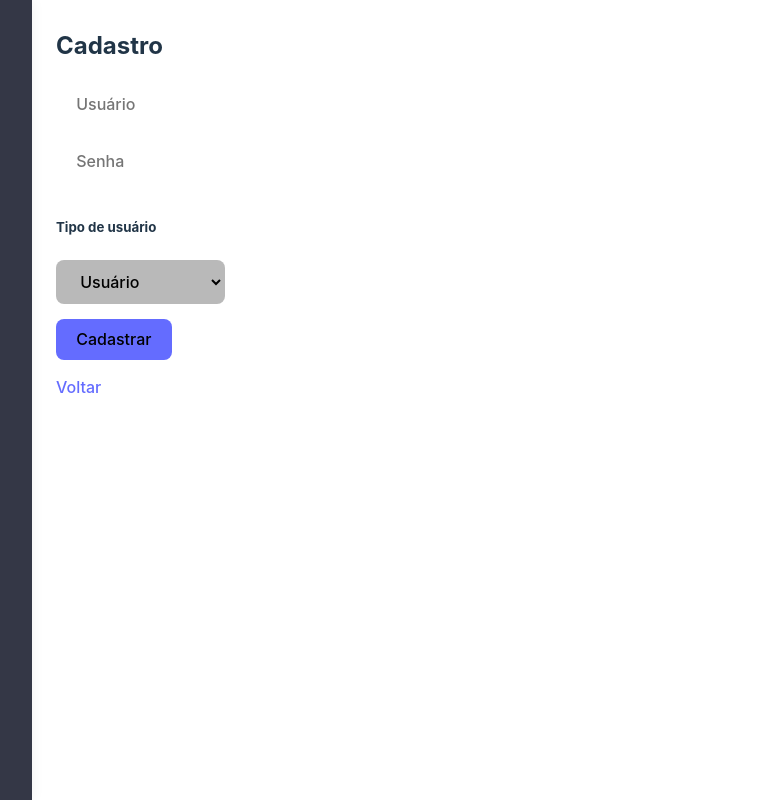
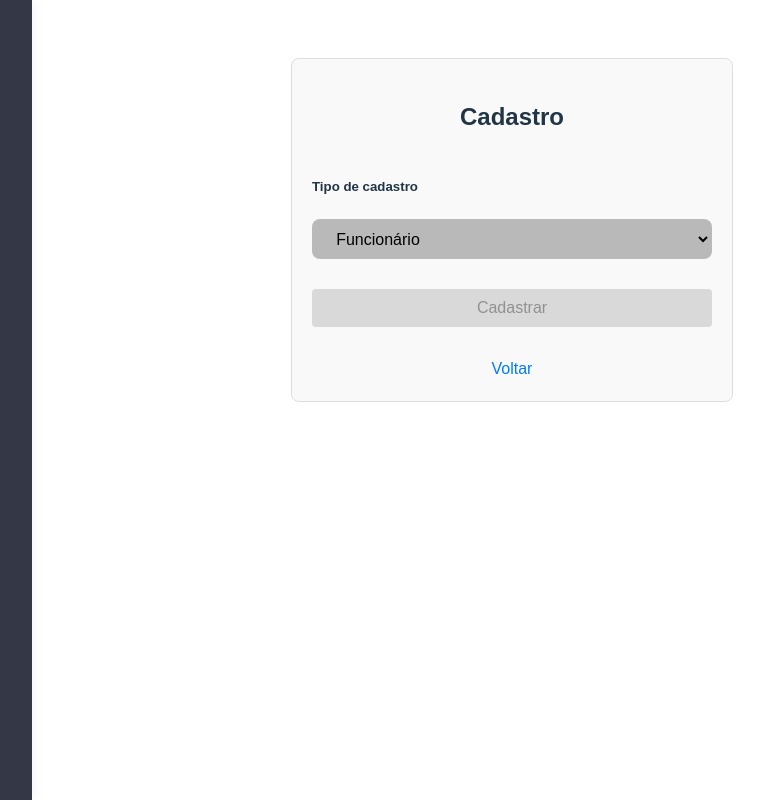
Before and after one commit to lucascastro-dev/gerenciamentoDeAcademia, a React (Vite) app in the folder frontend/: page /arealogada/cadastro in a window 1280 px wide. Shown: the whole page, without its empty margins (208-972 px from the left). Built offline with nearby package versions, Linux system fonts and the light colour scheme.

Commit message:
Ajustando tela de login e cadastro

```diff
--- a/frontend/src/components/Cadastro.tsx
+++ b/frontend/src/components/Cadastro.tsx
@@ -2,11 +2,20 @@ import React, { useEffect, useState } from 'react';
 import { Link, useNavigate } from 'react-router-dom';
 import AuthService from '../services/AuthService';
 import { AxiosError } from 'axios';
+import "./Login.css"
 
 const Cadastro: React.FC = () => {
   const [login, setLogin] = useState('');
   const [password, setPassword] = useState('');
-  const [role, setRole] = useState('USER');
+  const [razaoSocial, setRazaoSocial] = useState('');
+  const [endereco, setEndereco] = useState('');
+  const [telefone, setTelefone] = useState('');
+  const [role, setRole] = useState('');
+  const [nome, setNome] = useState('');
+  const [rg, setRg] = useState('');
+  const [dataNascimento, setNascimento] = useState('');
+  const [cargo, setCargo] = useState('');
+  const [especializacao, setEspecializacao] = useState('');
   const [state, setState] = useState('');
   const navigate = useNavigate();
 
@@ -22,36 +31,144 @@ const Cadastro: React.FC = () => {
 
   };
 
+  const isFormValid =
+    role === "ADMIN"
+      ? login !== "" && password !== "" && razaoSocial !== "" && endereco !== "" && telefone !== ""
+      : role === "USER"
+        ? login !== "" && password !== "" && nome !== "" && rg !== "" && dataNascimento !== "" && cargo !== "" && especializacao !== "" && endereco !== "" && telefone !== ""
+        : false;
+
   useEffect(() => {
     console.log(state);
   }, [state])
 
   return (
-    <div>
+    <div className="login-container">
       <h2>Cadastro</h2>
-      <label>
-        <input placeholder='Usuário' type="text" value={login} onChange={(e) => setLogin(e.target.value)} />
-      </label>
-      <br />
-      <label>
-        <input placeholder='Senha' type="password" value={password} onChange={(e) => setPassword(e.target.value)} />
-      </label>
-      <br />
-      <label>
-        <h5>Tipo de usuário</h5>
+      <form>
+        <h5>Tipo de cadastro</h5>
         <select value={role} onChange={(e) => setRole(e.target.value)}>
-          <option value="USER">Usuário</option>
-          <option value="ADMIN">Administrador</option>
+          <option value="USER">Funcionário</option>
+          <option value="ADMIN">Academia</option>
         </select>
-      </label>
-      <br />
-      <button type="button" onClick={handleCadastro}>
-        Cadastrar
-      </button>
-<br/>
+
+        {role === "ADMIN" && (
+          <input
+            placeholder="Razão Social"
+            type="text"
+            value={razaoSocial}
+            onChange={(e) => setRazaoSocial(e.target.value)}
+          />
+        )}
+
+        {role === "USER" && (
+          <input
+            placeholder="Nome"
+            type="text"
+            value={nome}
+            onChange={(e) => setNome(e.target.value)}
+          />
+        )}
+
+        {role === "ADMIN" && (
+          <input
+            placeholder="CNPJ"
+            type="text"
+            value={login}
+            onChange={(e) => setLogin(e.target.value)}
+          />)}
+
+        {role === "USER" && (
+          <input
+            placeholder="CPF"
+            type="text"
+            value={login}
+            onChange={(e) => setLogin(e.target.value)}
+          />
+        )}
+
+        {role === "USER" && (
+          <input
+            placeholder="RG"
+            type="text"
+            value={rg}
+            onChange={(e) => setRg(e.target.value)}
+          />
+        )}
+
+        {role === "USER" && (
+          <input
+            placeholder="Data de Nascimento"
+            type="date"
+            value={dataNascimento}
+            onChange={(e) => setNascimento(e.target.value)}
+          />
+        )}
+
+        {role === "USER" && (
+          <input
+            placeholder="Cargo"
+            type="text"
+            value={cargo}
+            onChange={(e) => setCargo(e.target.value)}
+          />
+        )}
+
+        {role === "USER" && (
+          <input
+            placeholder="Especialização"
+            type="text"
+            value={especializacao}
+            onChange={(e) => setEspecializacao(e.target.value)}
+          />
+        )}
+
+        {role === "USER" && (
+          <input
+            placeholder="Especialização"
+            type="text"
+            value={especializacao}
+            onChange={(e) => setEspecializacao(e.target.value)}
+          />
+        )}
+
+        {role !== "" && (
+          <input
+            placeholder="Endereço"
+            type="text"
+            value={endereco}
+            onChange={(e) => setEndereco(e.target.value)}
+          />)}
+
+        {role !== "" && (
+          <input
+            placeholder="Telefone"
+            type="phone"
+            value={telefone}
+            onChange={(e) => setTelefone(e.target.value)}
+          />)}
+
+        {login !== "" && (
+          <input
+            placeholder="Senha"
+            type="password"
+            value={password}
+            onChange={(e) => setPassword(e.target.value)}
+          />)}
+
+        <button
+          type="button"
+          onClick={handleCadastro}
+          disabled={!isFormValid}
+        >
+          Cadastrar
+        </button>
+
+      </form>
+
       <Link to="/arealogada/login">Voltar</Link>
     </div>
   );
-};
+}
 
 export default Cadastro;
--- /dev/null
+++ b/frontend/src/components/Login.css
@@ -0,0 +1,65 @@
+/* Login.css */
+.login-container {
+  max-width: 400px;
+  margin: 50px auto;
+  padding: 20px;
+  border: 1px solid #ddd;
+  border-radius: 8px;
+  background-color: #f9f9f9;
+  font-family: Arial, sans-serif;
+}
+
+.login-container h2 {
+  text-align: center;
+  margin-bottom: 20px;
+}
+
+.login-container form {
+  display: flex;
+  flex-direction: column;
+}
+
+.login-container input {
+  padding: 10px;
+  margin: 8px 0;
+  border: 1px solid #ccc;
+  border-radius: 4px;
+}
+
+.login-container input:focus {
+  border-color: #007bff;
+  outline: none;
+}
+
+button {
+  padding: 10px;
+  margin-top: 15px;
+  background-color: #007bff;
+  color: white;
+  border: none;
+  border-radius: 4px;
+  cursor: pointer;
+}
+
+button:hover:not(:disabled) {
+  background-color: #0056b3;
+}
+
+button:disabled {
+  background-color: #ccc;
+  color: #666;
+  cursor: not-allowed;
+  opacity: 0.7;
+}
+
+.login-container a {
+  display: block;
+  text-align: center;
+  margin-top: 15px;
+  color: #007bff;
+  text-decoration: none;
+}
+
+.login-container a:hover {
+  text-decoration: underline;
+}
--- a/frontend/src/components/Login.tsx
+++ b/frontend/src/components/Login.tsx
@@ -4,10 +4,12 @@ import { useNavigate } from 'react-router-dom';
 import AuthService from '../services/AuthService';
 import { Link } from 'react-router-dom';
 import { AxiosError } from 'axios';
+import "./Login.css"
 
 const Login: React.FC = () => {
   const [login, setLogin] = useState('');
   const [password, setPassword] = useState('');
+  const [codAcademia, setCodAcademia] = useState('');
   const [token, setToken] = useState('');
   const [state, setState] = useState('');
   const navigate = useNavigate();
@@ -21,41 +23,45 @@ const Login: React.FC = () => {
     });;
   };
 
-  console.log("Token gerado: " + token)
+const isFormValid =
+  login !== "" &&
+  password !== "" &&
+  codAcademia !== "";
 
   useEffect(() => {
     console.log(state);
   }, [state])
 
   return (
-    <div>
+    <div className="login-container">
       <h2>Login</h2>
       <form>
-        <label>
+        <input
+          type="text"
+          value={codAcademia}
+          onChange={(e) => setCodAcademia(e.target.value)}
+          placeholder="Digite o código da academia"
+        />
         <input
           type="text"
           value={login}
           onChange={(e) => setLogin(e.target.value)}
-            placeholder="Digite seu usuário"
+          placeholder="Digite seu usuário (CPF/Email)"
         />
-        </label>
-        <br />
-        <label>
         <input
           type="password"
           value={password}
           onChange={(e) => setPassword(e.target.value)}
           placeholder="Digite sua senha"
         />
-        </label>
-        <br />
-        <button type="button" onClick={handleLogin}>
+        <button disabled={!isFormValid} type="button" onClick={handleLogin}>
           Login
         </button>
       </form>
       <Link to="/arealogada/cadastro">Registrar</Link>
     </div>
   );
+
 };
 
 export default Login;
--- a/frontend/src/main.tsx
+++ b/frontend/src/main.tsx
@@ -1,7 +1,7 @@
 import React from "react";
 import ReactDOM from "react-dom/client";
 
-import { BrowserRouter, Route, Routes } from "react-router-dom";
+import { BrowserRouter, Route, Routes, Navigate } from "react-router-dom";
 
 import "./index.css";
 import Login from "./components/Login";
@@ -16,7 +16,9 @@ root.render(
   <React.StrictMode>
     <BrowserRouter>
       <Routes>
-        <Route path="/" element={<Login />} />
+        <Route path="/" element={<Navigate to="/arealogada/login" replace />} />
+
+
         <Route path="arealogada" element={<Layout />}>
           <Route path="login" element={<Login />} />
           <Route path="cadastro" element={<Cadastro />} />
```
Lines whose indentation alone changed are shown as unchanged.
